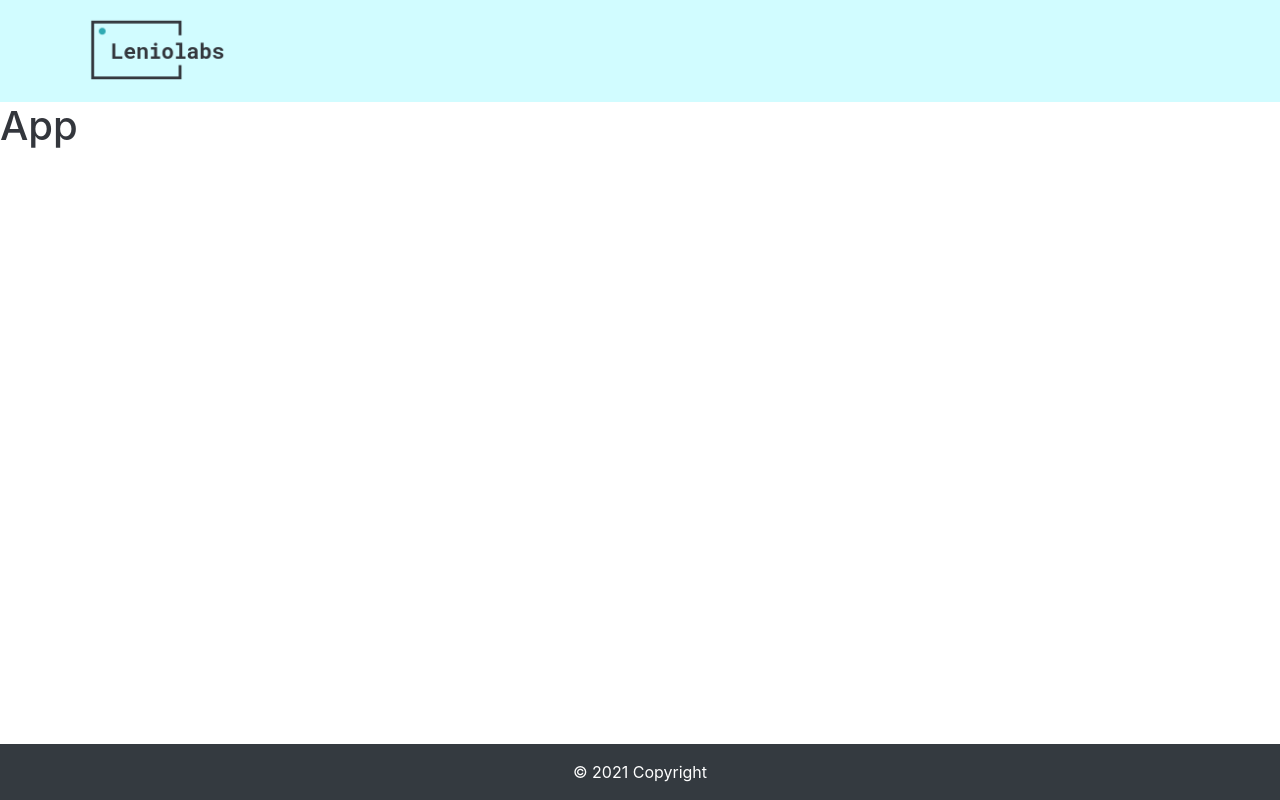
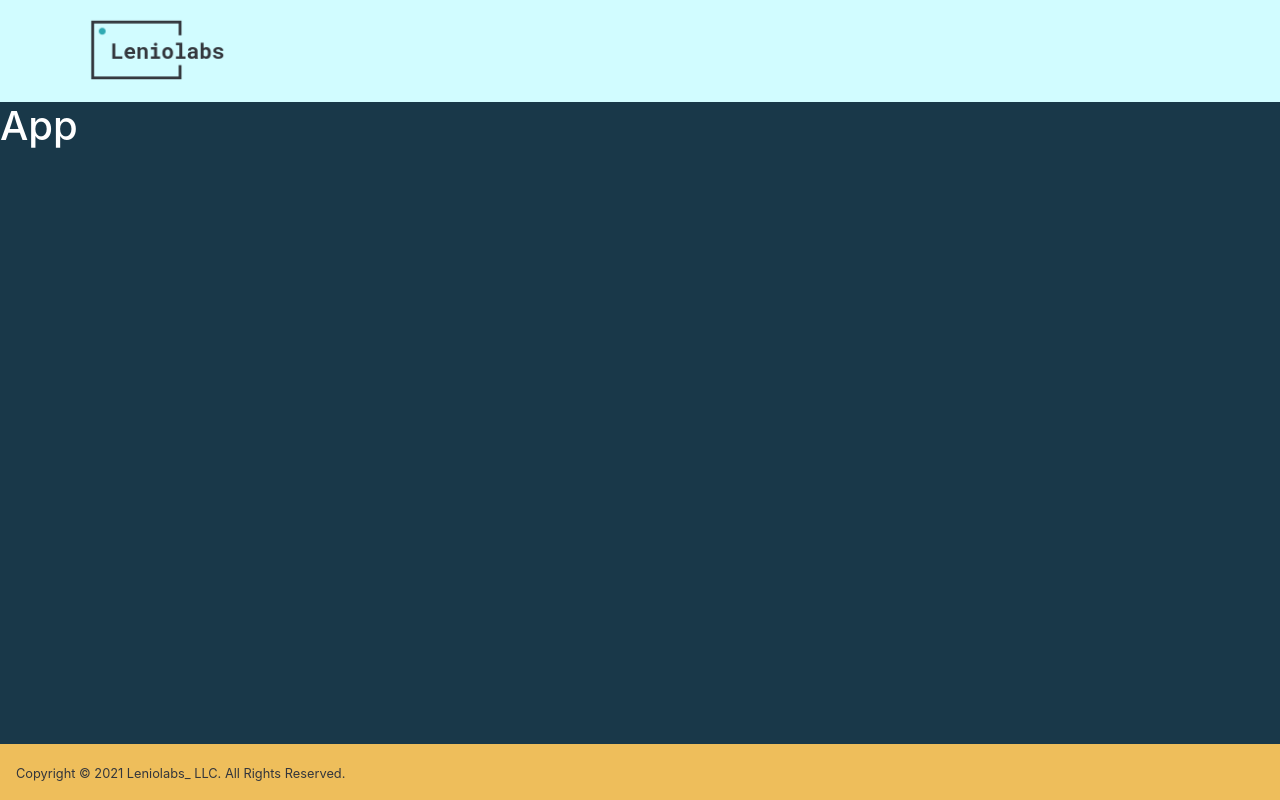
Before and after one commit to me-cinderella/leniolabs-tech-test, a React (Create React App) app in the folder app/: page / in a window 1280 px wide. Built offline with nearby package versions, Linux system fonts and the light colour scheme.

Commit message:
added style sheet for footer and fixed css variable names

```diff
--- a/app/src/components/Footer/CustomFooter.tsx
+++ b/app/src/components/Footer/CustomFooter.tsx
@@ -2,9 +2,9 @@ import React from 'react';
 
 function CustomFooter() {
     return (
-        <footer className="bg-dark text-center text-white fixed-bottom">
-          <div className="text-center p-3">
-            © 2021 Copyright
+        <footer className="fixed-bottom">
+          <div className="text-left p-3">
+            <span>Copyright © 2021 Leniolabs_ LLC. All Rights Reserved.</span>
           </div>
         </footer>
     )
--- /dev/null
+++ b/app/src/styles/footer.scss
@@ -0,0 +1,10 @@
+@import './variables.scss';
+
+footer {
+    background-color: $footer-bg-color;
+
+    span {
+        color: $dark-text-color;
+        font-size: .8rem;
+    }
+}
--- a/app/src/styles/header.scss
+++ b/app/src/styles/header.scss
@@ -1,7 +1,7 @@
 @import './variables.scss';
 
 nav {
-    background-color: $brand-color;
+    background-color: $header-bg-color;
 }
 
 .logo {
--- a/app/src/styles/main.scss
+++ b/app/src/styles/main.scss
@@ -1,6 +1,8 @@
 @use './header.scss';
+@use './footer.scss';
 @import './variables.scss';
 
 body {
-    color: $main-text-color;
+    background-color: $body-bg-color;
+    color: $light-text-color;
 }
--- a/app/src/styles/variables.scss
+++ b/app/src/styles/variables.scss
@@ -1,2 +1,6 @@
-$brand-color: #d1fcff;
-$main-text-color: #33363c;
+$header-bg-color: #d1fcff;
+$footer-bg-color: #eebe5b;
+$body-bg-color: #193849;
+
+$dark-text-color: #33363c;
+$light-text-color: #ffffff;
```
